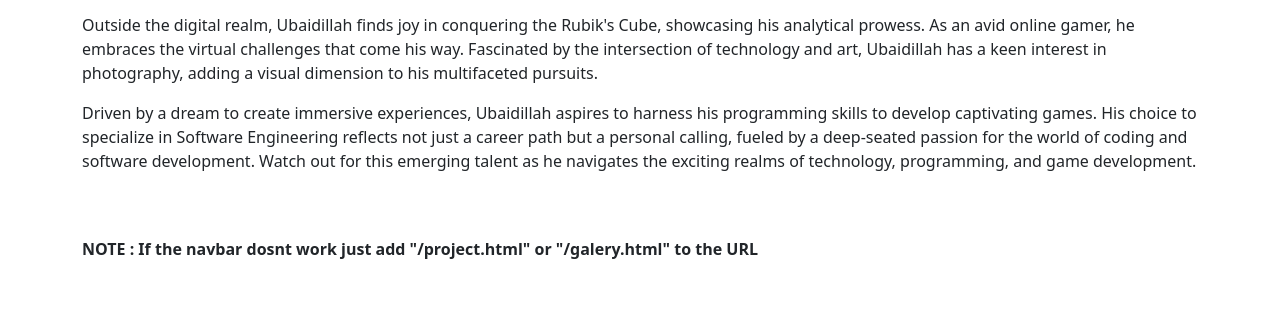
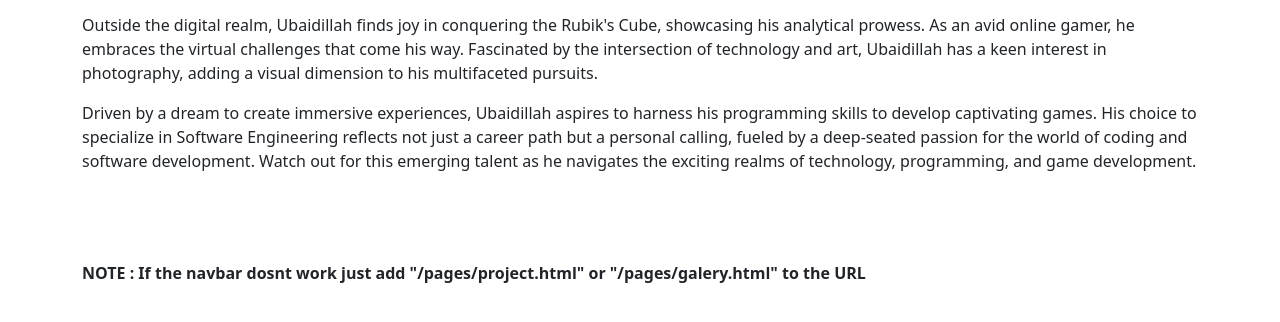
Before and after one commit to zerocode0806/MyProject, a plain HTML site: page index.html in a window 1280 px wide. Shown: the part 276-598 px from the top of the page. Drawn offline with nearby package versions, Linux system fonts and the light colour scheme.

Commit message:
Update index.html

```diff
--- a/index.html
+++ b/index.html
@@ -64,7 +64,8 @@
         <p>Driven by a dream to create immersive experiences, Ubaidillah aspires to harness his programming skills to develop captivating games. His choice to specialize in Software Engineering reflects not just a career path but a personal calling, fueled by a deep-seated passion for the world of coding and software development. Watch out for this emerging talent as he navigates the exciting realms of technology, programming, and game development.</p>
         <br>
         <br>
-        <p><strong>NOTE : If the navbar dosnt work just add "/project.html" or "/galery.html" to the URL</strong></p>
+        <br>
+        <p><strong>NOTE : If the navbar dosnt work just add "/pages/project.html" or "/pages/galery.html" to the URL</strong></p>
 
     </div>
 
```
